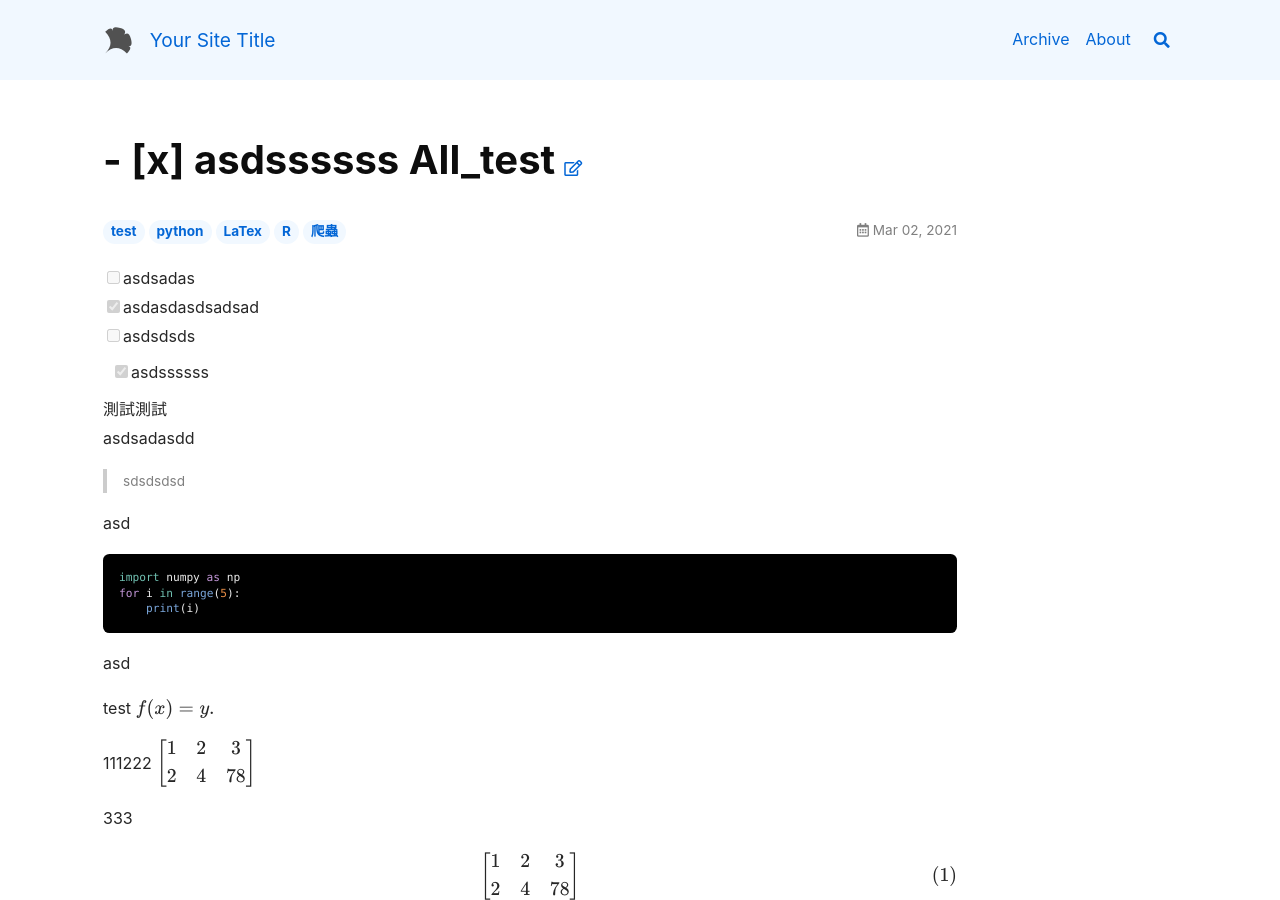
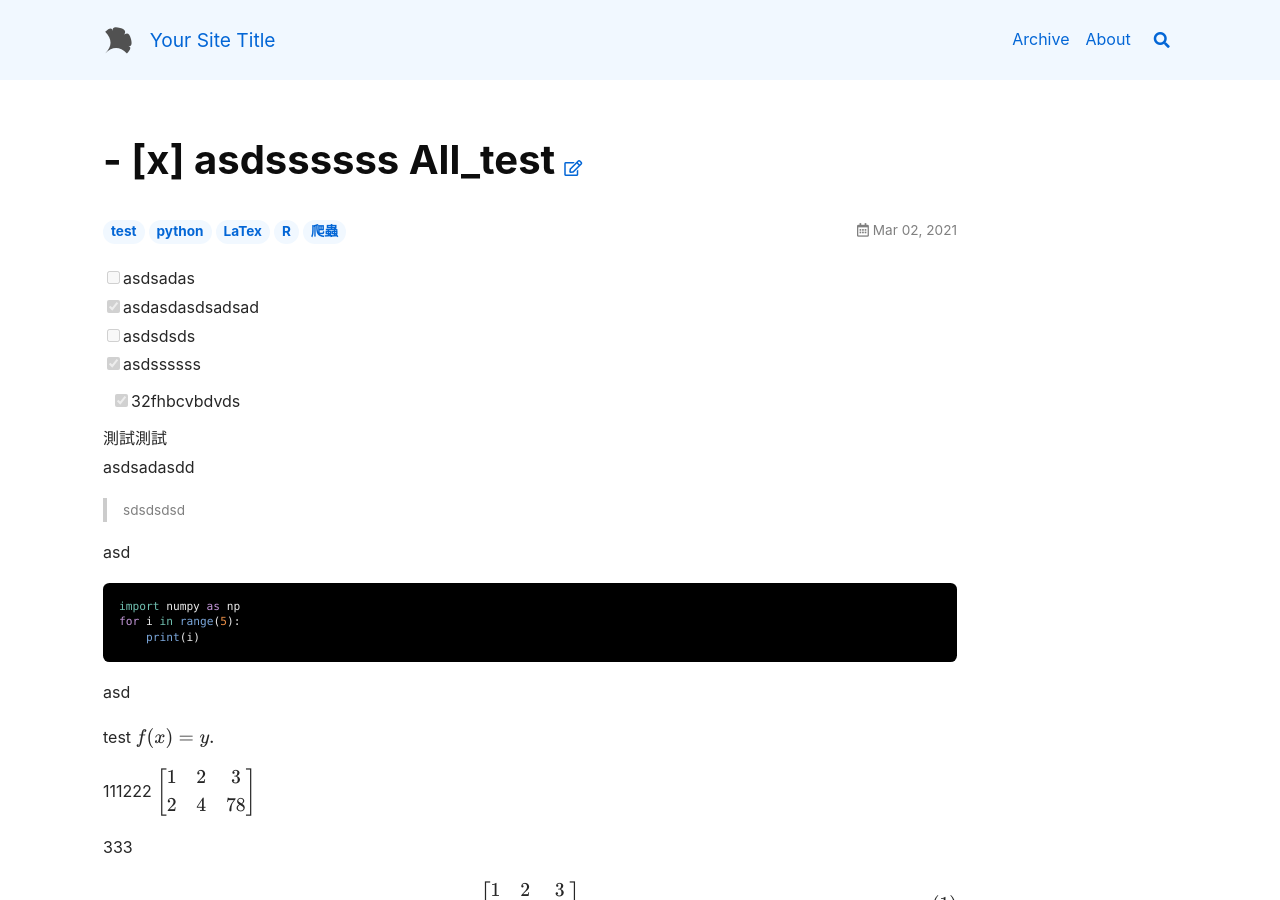
Before and after one commit to ChoCho66/ChoCho66.github.io, a Jekyll site: the page built from _posts/2021-03-02-all_test.md, in a window 1280 px wide and 900 px high. Built offline with Jekyll 4.4.1, drawn with Linux system fonts in a browser that asks for light colours; nearby versions of some CDN libraries; formulas are drawn with MathJax 3.

Commit message:
Update 2021-03-02-all_test.md

```diff
--- a/_posts/2021-03-02-all_test.md
+++ b/_posts/2021-03-02-all_test.md
@@ -18,7 +18,7 @@ key:    all_test              # 文章的唯一 ID，不要重复了
 - [x] asdasdasdsadsad
 - [ ] asdsdsds
 - [x] asdssssss
-
+- [x] 32fhbcvbdvds
 
 
 * 測試測試
```
